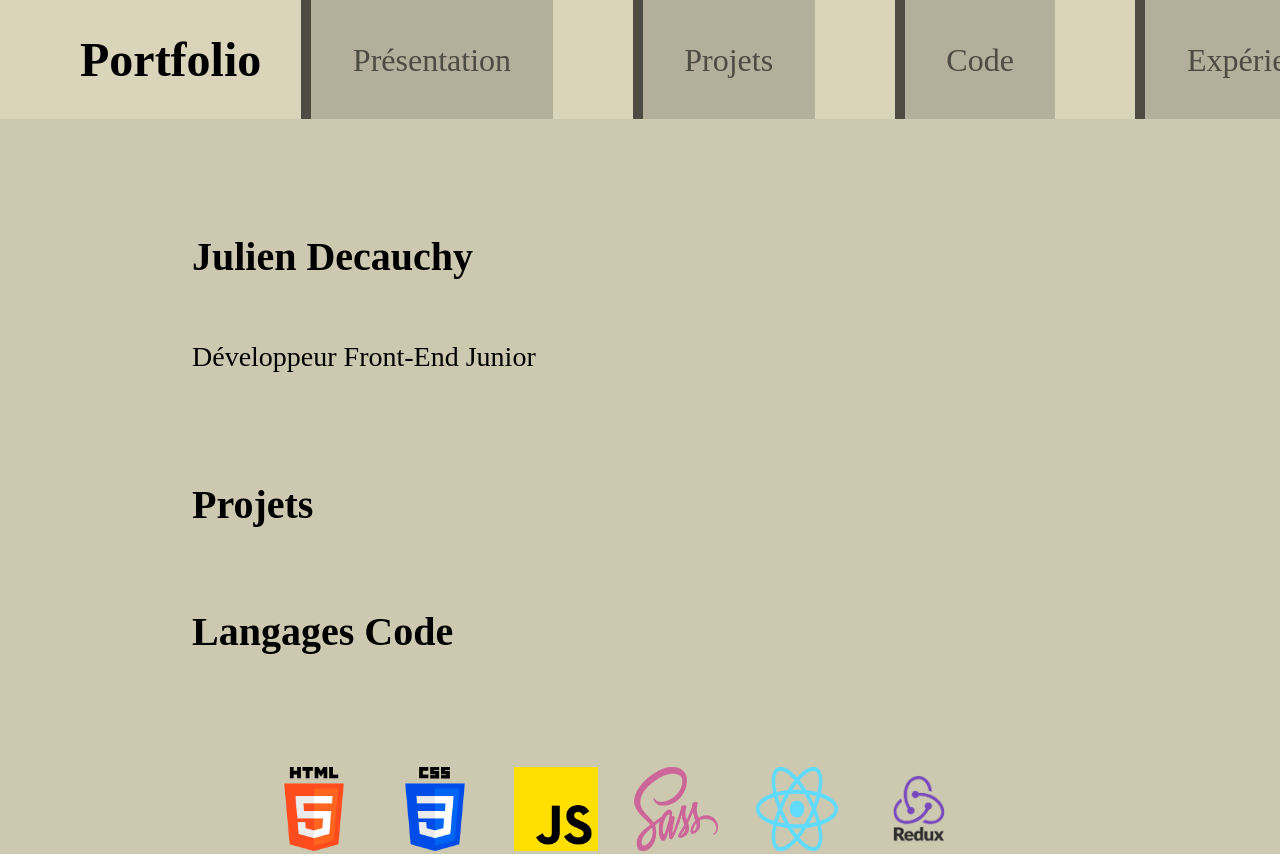
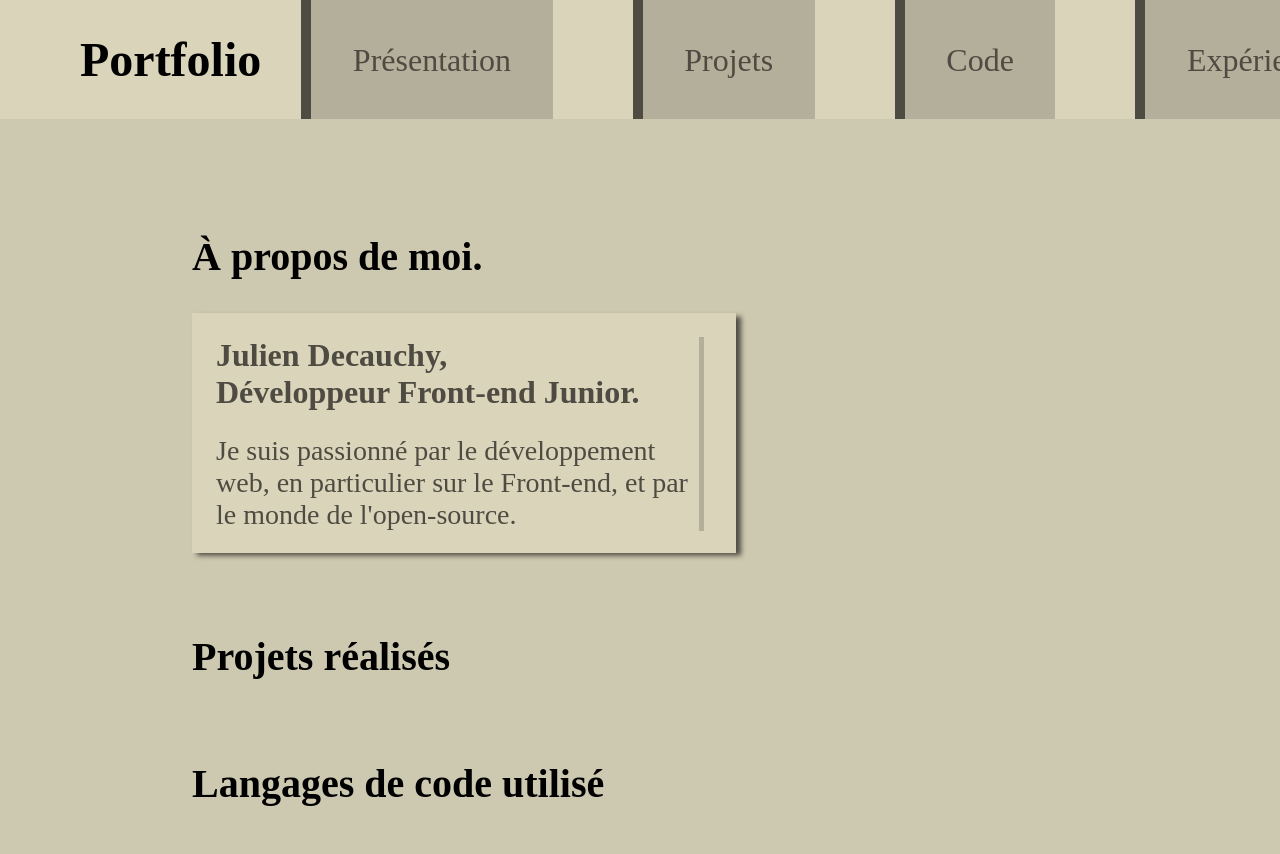
Before and after one commit to JulienDecauchy/DevPortfolio, a plain HTML site: page index.html in a window 1280 px wide. Shown: the top 854 px of the page. Drawn offline with Linux system fonts and the light colour scheme.

Commit message:
"A propos" CSS improvement

```diff
--- a/assets/css/style.css
+++ b/assets/css/style.css
@@ -11,7 +11,7 @@ body {
     max-width: 100%;
 }
 
-header {
+header, footer {
     background: var(--second-color);
 }
 
@@ -36,6 +36,10 @@ h1 {
 
 h2 {
     font-size: 2.5rem;
+}
+
+h3 {
+    font-size: 2rem;
 }
 
 p {
@@ -80,7 +84,32 @@ li a:hover {
 .Apropos-div {
     display: flex;
     flex-direction: column;
+}
 
+.Apropos-div p, h3 {
+    color: var(--fourth-color);
+    margin-left: 5rem;
+}
+
+.Apropos-content_div {
+    box-sizing: border-box;
+    border-style: solid;
+    border-width: 0;
+    box-shadow: 5px 2.5px 5px var(--fourth-color);
+    background: var(--second-color);
+    width: 50%;
+    height: 15rem;
+}
+
+.Apropos-content_div p, h3 {
+    color: var(--fourth-color);
+    margin: 1.5rem 0rem 1rem 1.5rem;
+}
+
+.Apropos-line {
+    border-right: thick solid;
+    border-color: var(--third-color);
+    margin-right: 2rem;
 }
 
 .Project-div {
--- a/index.html
+++ b/index.html
@@ -36,18 +36,25 @@
     <main>
         <section id="Apropos">
             <div class="Apropos-div">
-                <h2>Julien Decauchy</h2>
-                <p>Développeur Front-End Junior</p>
+                <h2>À propos de moi.</h2>
+                <div class="Apropos-content_div">
+                    <div class="Apropos-line">
+                        <h3>Julien Decauchy, <br>Développeur Front-end Junior.</h3>
+                        <p>Je suis passionné par le développement web, en particulier sur le Front-end, et par le monde
+                            de
+                            l'open-source.</p>
+                    </div>
+                </div>
             </div>
         </section>
         <section id="Project">
             <div class="Project-div">
-                <h2>Projets</h2>
+                <h2>Projets réalisés</h2>
             </div>
         </section>
         <section id="Code">
             <div class="Language-div">
-                <h2>Langages Code</h2>
+                <h2>Langages de code utilisé</h2>
                 <div class="Language-img_div">
                     <img src="./assets/images/html-5.png">
                     <img src="./assets/images/css-3.png">
```
